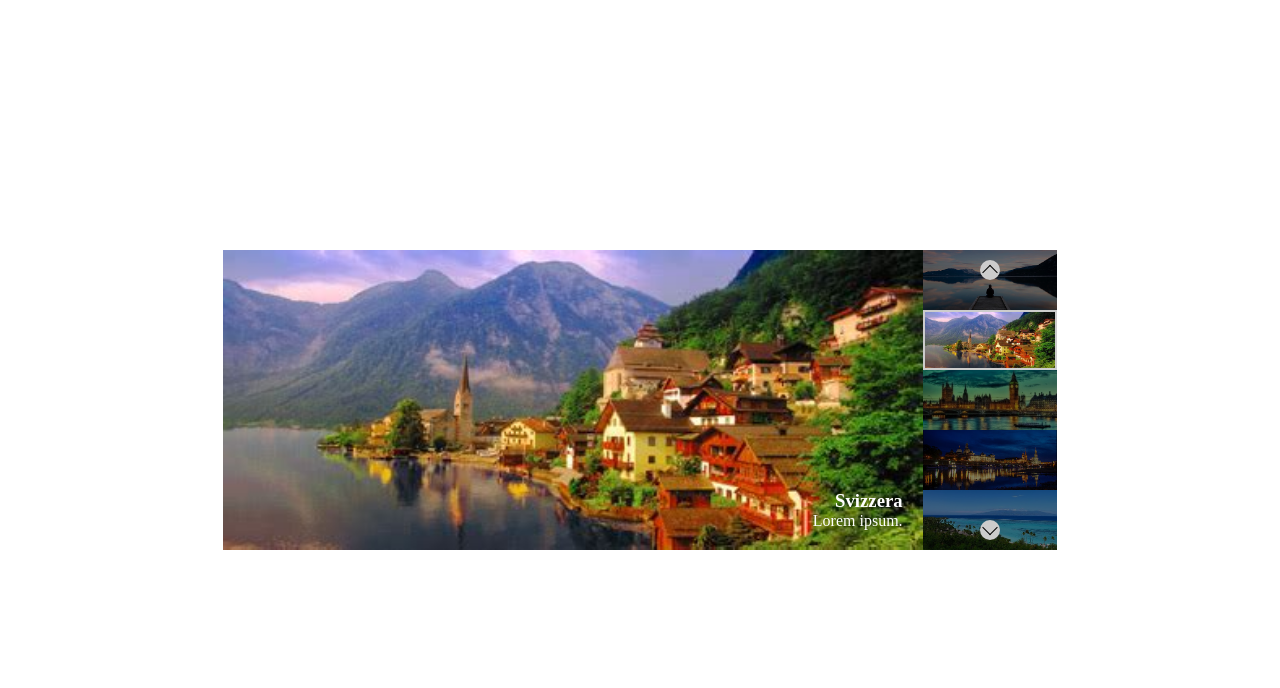
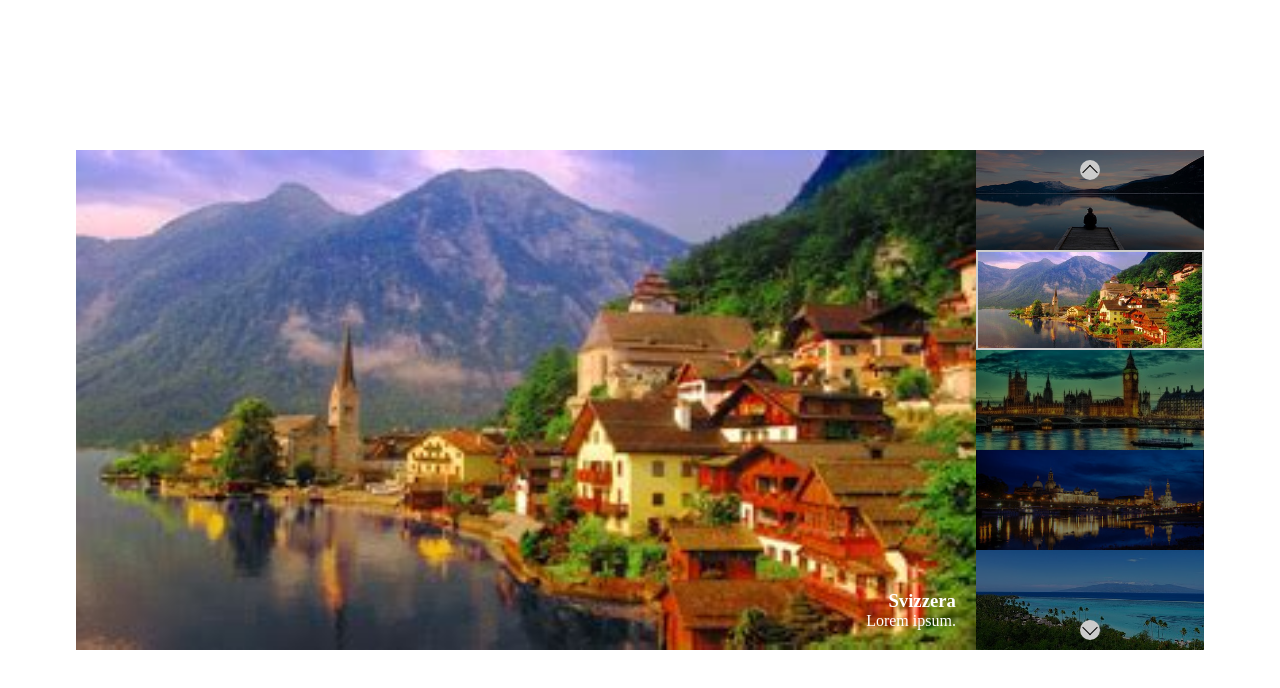
Before and after one commit to StefanoSax93/vue-slider, a plain HTML site: page index.html in a window 1280 px wide. Drawn offline with nearby package versions, Linux system fonts and the light colour scheme.

Commit message:
modifica css

```diff
--- a/css/style.css
+++ b/css/style.css
@@ -13,8 +13,8 @@
 
 .item {
     float: left;
-    width: 700px;
-    height: 300px;
+    width: 900px;
+    height: 500px;
     position: relative;
 }
 
@@ -34,13 +34,13 @@
 
 .thumbs {
     float: left;
-    height: 300px;
+    height: 500px;
     background: #000;
     position: relative;
 }
 
 .thumb {
-    height: calc((300px) / 5);
+    height: calc((500px) / 5);
     opacity: 0.5;
 }
 
```
